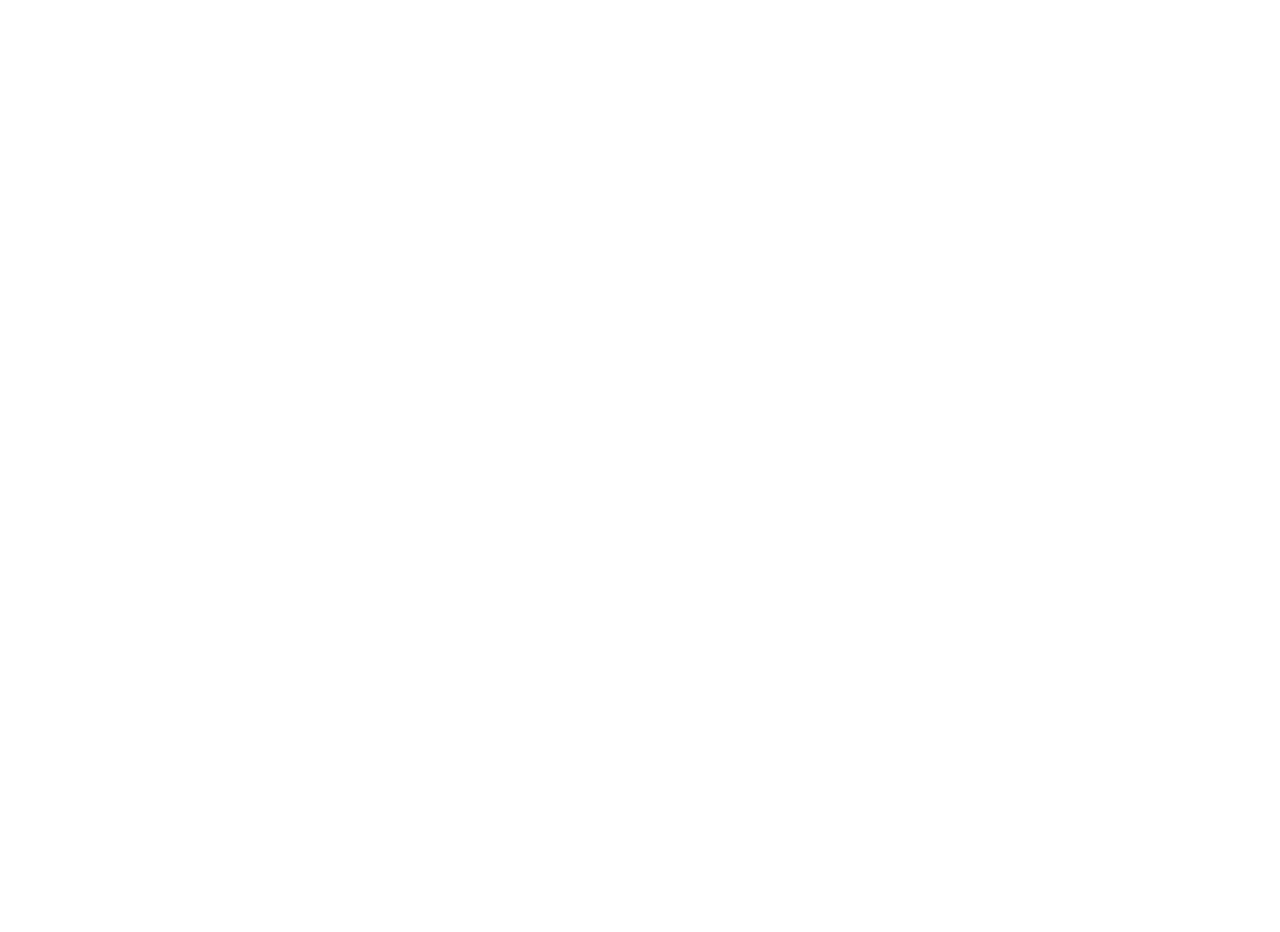
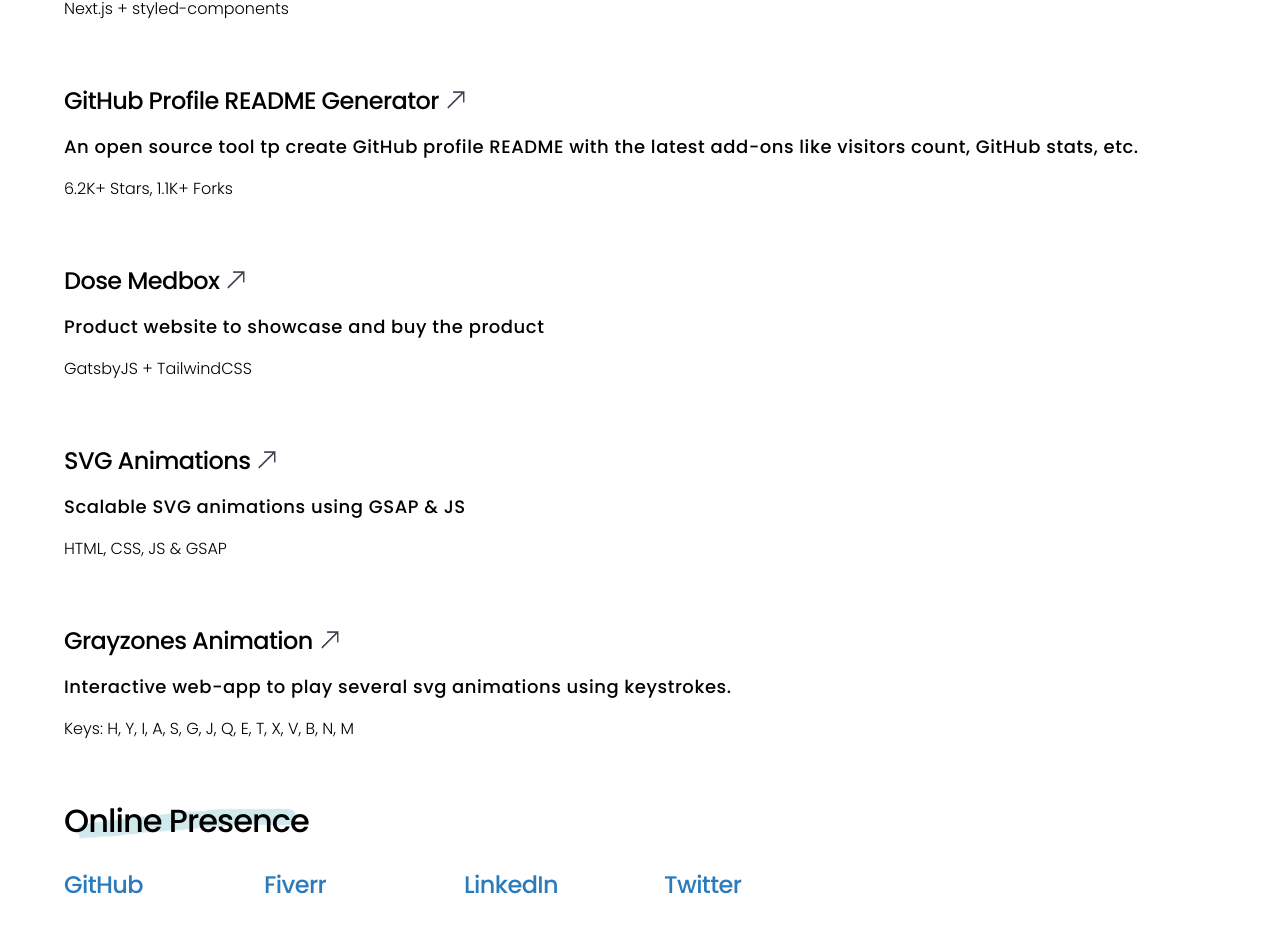
Before and after one commit to rahuldkjain/rahuldkjain.github.io, a Next.js app: page / in a window 1280 px wide. Shown: the part 850-1782 px from the top of the page. Before the commit the page ends 864 px from the top, so only its background shows below. Built offline with nearby package versions, Linux system fonts and the light colour scheme.

Commit message:
[add]: work and profiles

```diff
--- /dev/null
+++ b/constants/profiles.js
@@ -0,0 +1,18 @@
+export const PROFILES = [
+  {
+    title: "GitHub",
+    link: "https://github.com/rahuldkjain/",
+  },
+  {
+    title: "Fiverr",
+    link: "https://www.fiverr.com/rahuldkjain",
+  },
+  {
+    title: "LinkedIn",
+    link: "https://www.linkedin.com/in/rahuldkjain/",
+  },
+  {
+    title: "Twitter",
+    link: "https://twitter.com/Rahuldkjain",
+  },
+];
--- /dev/null
+++ b/constants/work.js
@@ -0,0 +1,34 @@
+export const WORK = [
+  {
+    title: "Opportunities: Zolo",
+    description:
+      "Web app that helps students to grab their first professional experience through internships or jobs.",
+    link: "https://opportunity.zolostays.com/",
+    extra: "Next.js + styled-components",
+  },
+  {
+    title: "GitHub Profile README Generator",
+    description:
+      "An open source tool tp create GitHub profile README with the latest add-ons like visitors count, GitHub stats, etc.",
+    link: "https://github.com/rahuldkjain/github-profile-readme-generator",
+    extra: "6.2K+ Stars, 1.1K+ Forks",
+  },
+  {
+    title: "Dose Medbox",
+    description: "Product website to showcase and buy the product",
+    link: "https://test.dosemedbox.com/",
+    extra: "GatsbyJS + TailwindCSS",
+  },
+  {
+    title: "SVG Animations",
+    description: "Scalable SVG animations using GSAP & JS",
+    link: "https://rahuldkjain-animations.vercel.app/",
+    extra: "HTML, CSS, JS & GSAP",
+  },
+  {
+    title: "Grayzones Animation",
+    description: "Interactive web-app to play several svg animations using keystrokes.",
+    link: "https://grayzones-animation.vercel.app/",
+    extra: "Keys: H, Y, I, A, S, G, J, Q, E, T, X, V, B, N, M",
+  },
+];
--- a/pages/_app.js
+++ b/pages/_app.js
@@ -31,7 +31,7 @@
           content="width=device-width, initial-scale=1.0, minimum-scale=1.0, maximum-scale=1.0, user-scalable=no"
         />
         <link rel="preconnect" href="https://fonts.googleapis.com" />
-        <link rel="preconnect" href="https://fonts.gstatic.com" crossorigin />
+        <link rel="preconnect" href="https://fonts.gstatic.com" crossOrigin />
         <link
           href="https://fonts.googleapis.com/css2?family=Poppins:ital,wght@0,300;0,400;0,500;0,600;0,700;1,300;1,400;1,500;1,600&display=swap"
           rel="stylesheet"
--- a/pages/index.js
+++ b/pages/index.js
@@ -1,12 +1,27 @@
 import Head from "next/head";
 import Image from "next/image";
-import { Container, Title, Header, Subtitle, Paragraph } from "../styles/index";
+import { PROFILES } from "../constants/profiles";
+import { WORK } from "../constants/work";
+import {
+  Container,
+  Title,
+  Header,
+  Subtitle,
+  Paragraph,
+  SectionTitle,
+  WorkSectionContainer,
+  WorkTitle,
+  WorkDescription,
+  WorkExtra,
+  ProfilesSectionContainer,
+  ProfileItem,
+} from "../styles/index";
 
 export default function Home() {
   return (
     <>
       <Head>
-        <title>Rahul Jain</title>
+        <title>Rahul Jain: Developer, Freelance, & Animator</title>
       </Head>
       <Container>
         <Header>
@@ -26,10 +41,55 @@
             </a>
           </Title>
           <Paragraph>
-            I'm a <strong>Freelancer</strong>, <strong>Animator</strong>, and{" "}
+            I'm an <strong>Open Source Contributor</strong>,{" "}
+            <strong>Freelancer</strong>, <strong>Animator</strong> &{" "}
             <strong>Seller on Fiverr(Level 2)</strong>.
           </Paragraph>
         </Header>
+        <section id="work">
+          <SectionTitle align="left">
+            <span className="accent-line">Work</span>
+          </SectionTitle>
+          {WORK &&
+            WORK.map((data) => {
+              return (
+                <WorkSectionContainer key={data.title+data.link}>
+                  <WorkTitle>
+                    <a href={data.link} target="_blank">
+                      {data.title}
+                    </a>
+                    <span>
+                      <Image
+                        src="/right-arrow.png"
+                        width={18}
+                        height={18}
+                        alt="external-link"
+                      />
+                    </span>
+                  </WorkTitle>
+                  <WorkDescription>{data.description}</WorkDescription>
+                  <WorkExtra>{data.extra}</WorkExtra>
+                </WorkSectionContainer>
+              );
+            })}
+        </section>
+        <section id="profiles">
+          <SectionTitle>
+            <span className="accent-line">Online Presence</span>
+          </SectionTitle>
+          <ProfilesSectionContainer>
+            {PROFILES &&
+              PROFILES.map((profile) => {
+                return (
+                  <ProfileItem key={profile.title+profile.link}>
+                    <a href={profile.link} target="_blank">
+                      {profile.title}
+                    </a>
+                  </ProfileItem>
+                );
+              })}
+          </ProfilesSectionContainer>
+        </section>
       </Container>
     </>
   );
--- a/styles/index.js
+++ b/styles/index.js
@@ -1,7 +1,8 @@
 import styled from "styled-components";
 
 export const Container = styled.div`
-  margin: 64px;
+  box-sizing: border-box;
+  padding: 64px;
   a {
     color: ${({ theme }) => theme.colors.blue};
   }
@@ -11,12 +12,17 @@
     background-size: contain;
     background-repeat: no-repeat;
   }
+  @media (max-width: 480px) {
+    padding: 64px 16px;
+  }
 `;
 export const Header = styled.header`
+  width: 100%;
   display: flex;
   justify-content: center;
   align-items: center;
   flex-direction: column;
+  margin-bottom: 64px;
 `;
 export const Title = styled.h1`
   text-align: center;
@@ -24,9 +30,16 @@
   margin-bottom: 48px;
   font-size: 76px;
   line-height: 1.05;
+  a {
+    color: ${({ theme }) => theme.colors.blue};
+  }
+  @media (max-width: 480px) {
+    font-size: 56px;
+    line-height: 1.05;
+  }
 `;
 export const Subtitle = styled.h3`
-  text-align: center;
+  text-align: ${(props) => (props.align ? props.align : "center")};
   font-size: 28px;
   line-height: 1;
   font-weight: 500;
@@ -40,3 +53,64 @@
   font-size: 24px;
   line-height: 1.4;
 `;
+
+export const SectionTitle = styled.h3`
+  font-size: 32px;
+  line-height: 1;
+  font-weight: 500;
+  letter-spacing: -0.03em;
+`;
+export const WorkSectionContainer = styled.section`
+  margin-top: 32px;
+  margin-bottom: 64px;
+`;
+
+export const WorkTitle = styled.h4`
+  margin-top: 0px;
+  margin-bottom: 16px;
+  font-size: 24px;
+  line-height: 32px;
+  font-weight: 500;
+  letter-spacing: -0.025em;
+  a {
+    color: ${({ theme }) => theme.colors.fg};
+    text-decoration: none;
+    margin-right: 8px;
+  }
+  a :hover {
+    text-decoration: underline;
+  }
+`;
+
+export const WorkDescription = styled.p`
+  font-size: 18px;
+  font-weight: 500;
+  letter-spacing: 0.03em;
+  margin-bottom: 16px;
+`;
+
+export const WorkExtra = styled.p`
+  font-size: 16px;
+  font-weight: 300;
+  margin-bottom: 16px;
+`;
+
+export const ProfilesSectionContainer = styled.section`
+  width: 100%;
+  display: flex;
+  justify-content: start;
+  align-items: center;
+  flex-wrap: wrap;
+  margin-top: 32px;
+`;
+
+export const ProfileItem = styled(WorkTitle)`
+  width: 200px;
+  a {
+    color: ${(props) => props.theme.colors.blue} !important;
+  }
+  @media (max-width: 480px) {
+    width: auto;
+    margin-right: 16px;
+  }
+`;
```
Also changed, not shown: public/right-arrow.png (added).
